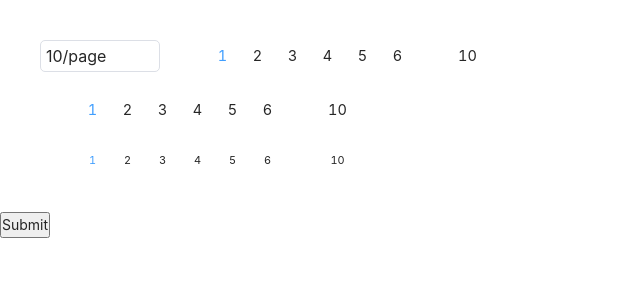
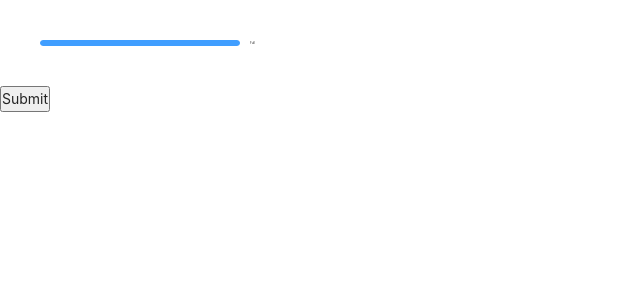
Before and after one commit to lzt-T/carpediemUi, a Vue app: page / in a window 1280 px wide. Shown: the top 300 px of the page, without its empty margins (0-640 px from the left). Built offline with nearby package versions, Linux system fonts and the light colour scheme; a web font is replaced by a local one.

Commit message:
feat: 增加format参数

```diff
--- a/examples/App.vue
+++ b/examples/App.vue
@@ -1,10 +1,6 @@
 <template>
   <div class="su">
-    <cd-pagination :total="100" :pageSizes="[10, 20, 30]"></cd-pagination>
-    <br />
-    <cd-pagination :total="100"></cd-pagination>
-    <br />
-    <cd-pagination :total="100" :height="24"></cd-pagination>
+    <cd-progress :percentage="100" :format="format"></cd-progress>
   </div>
 
   <form method="post" action="http://127.0.0.1:3000/su">
@@ -21,9 +17,12 @@ export default {
     //   测试的数据
     let option1 = ref<boolean>(true);
     let option2 = ref<boolean>(false);
+    const format = (percentage: number) =>
+      percentage === 100 ? "Full" : `${percentage}%`;
     return {
       option1,
       option2,
+      format,
     };
   },
 };
--- a/package.json
+++ b/package.json
@@ -1,6 +1,6 @@
 {
   "name": "carpediem-ui",
-  "version": "0.0.38",
+  "version": "0.0.39",
   "private": false,
   "description": "基于vue3前端组件库",
   "main": "lib/index.umd.min.js",
--- a/packages/progress/src/progress.vue
+++ b/packages/progress/src/progress.vue
@@ -127,7 +127,7 @@ export default defineComponent({
       if (props.format === undefined) {
         textData.value = percentageData.value + "%";
       } else {
-        textData.value = String(props.format());
+        textData.value = String(props.format(percentageData.value));
       }
     }
     return {
```
